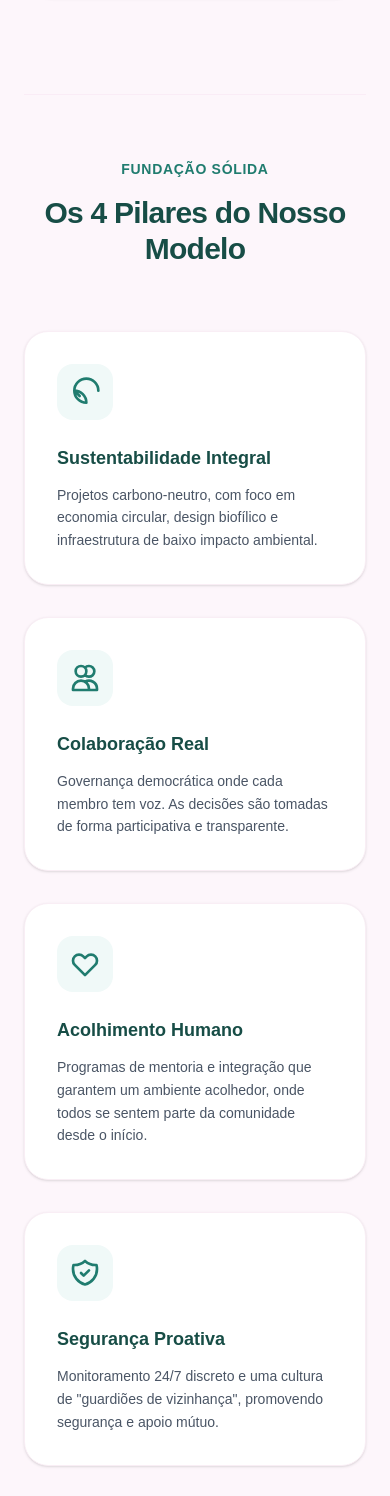
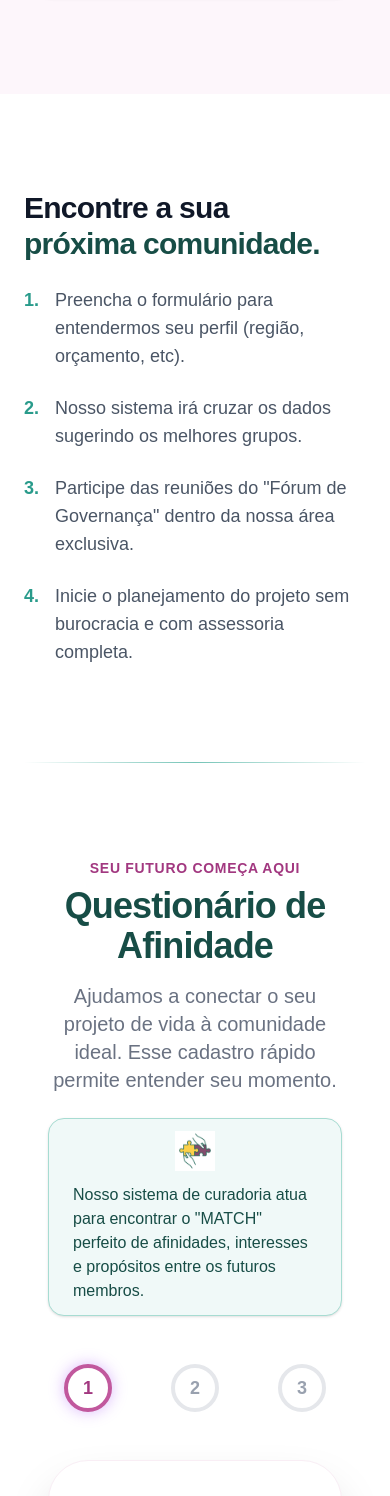
Before and after one commit to AdautoRizzi/studiobecohousing, a Next.js app: page / in a window 390 px wide. Shown: the part 5008-6504 px from the top of the page. Built offline with nearby package versions, Linux system fonts and the light colour scheme.

Commit message:
Removendo a seção Os 4 Pilares do Nosso Modelo conforme solicitado

```diff
--- a/src/app/page.tsx
+++ b/src/app/page.tsx
@@ -42,28 +42,7 @@ const differentiators = [
   { icon: <SparklesIcon />, title: 'Transformador', description: 'Desenvolvimento pessoal e geração de propósito.' },
 ];
 
-const pillars = [
-  {
-    icon: <LeafIcon />,
-    title: 'Sustentabilidade Integral',
-    description: 'Projetos carbono-neutro, com foco em economia circular, design biofílico e infraestrutura de baixo impacto ambiental.',
-  },
-  {
-    icon: <UsersIcon />,
-    title: 'Colaboração Real',
-    description: 'Governança democrática onde cada membro tem voz. As decisões são tomadas de forma participativa e transparente.',
-  },
-  {
-    icon: <HeartIcon />,
-    title: 'Acolhimento Humano',
-    description: 'Programas de mentoria e integração que garantem um ambiente acolhedor, onde todos se sentem parte da comunidade desde o início.',
-  },
-  {
-    icon: <ShieldIcon />,
-    title: 'Segurança Proativa',
-    description: 'Monitoramento 24/7 discreto e uma cultura de "guardiões de vizinhança", promovendo segurança e apoio mútuo.',
-  },
-];
+
 
 export default function Home() {
   return (
@@ -173,27 +152,7 @@ export default function Home() {
               </div>
             </div>
 
-            {/* Nova Seção de Pilares Transferida */}
-            <div className="mt-24 pt-16 border-t border-secondary-200/30">
-              <div className="text-center mb-16">
-                <span className="text-primary-600 font-bold tracking-wider uppercase text-sm mb-4 block">Fundação Sólida</span>
-                <h3 className="text-3xl md:text-5xl font-bold text-primary-900 tracking-tight">
-                  Os 4 Pilares do Nosso Modelo
-                </h3>
-              </div>
 
-              <div className="grid grid-cols-1 md:grid-cols-2 lg:grid-cols-4 gap-8">
-                {pillars.map((pillar, index) => (
-                  <div key={index} className="bg-white p-8 rounded-3xl shadow-sm hover:shadow-xl transition-all duration-300 text-left border border-secondary-100 hover:border-primary-100 group">
-                    <div className="bg-primary-50 w-14 h-14 rounded-2xl flex items-center justify-center mb-6 group-hover:bg-primary-100 transition-colors text-primary-600">
-                      {pillar.icon}
-                    </div>
-                    <h4 className="text-lg font-bold text-primary-900 mb-3">{pillar.title}</h4>
-                    <p className="text-gray-600 text-sm leading-relaxed">{pillar.description}</p>
-                  </div>
-                ))}
-              </div>
-            </div>
           </div>
         </section>
 
```
